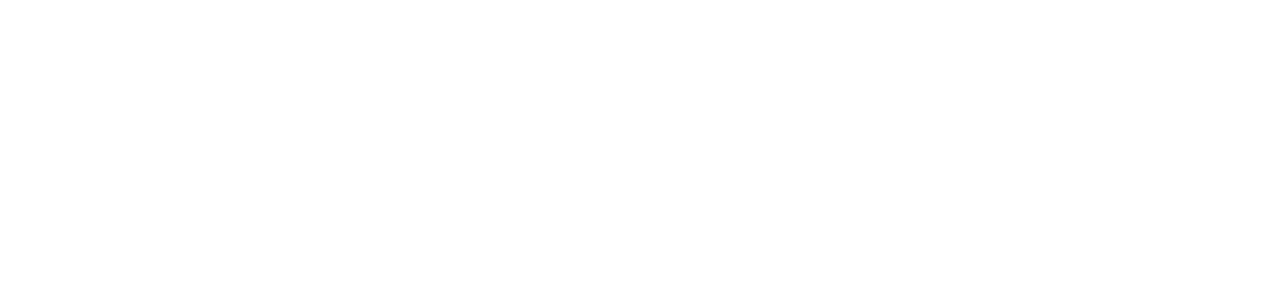
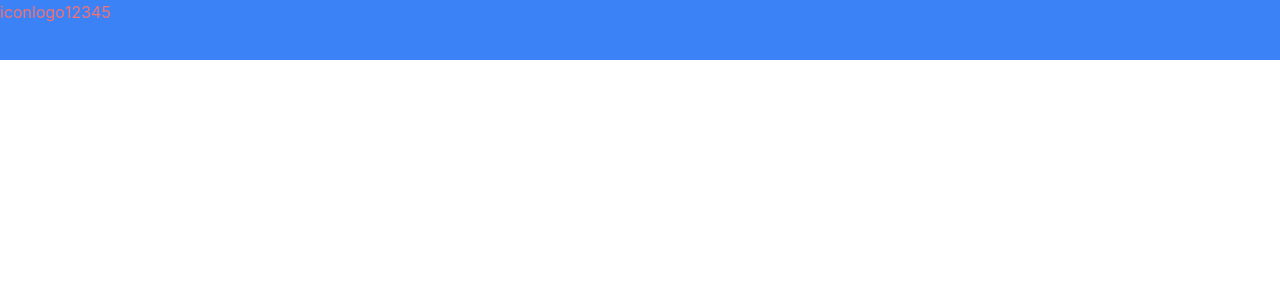
Before and after one commit to mjmnw/Loka, a React (Create React App) app: page / in a window 1280 px wide. Shown: the top 300 px of the page. Built offline with nearby package versions, Linux system fonts and the light colour scheme.

Commit message:
update router

```diff
--- a/src/App.js
+++ b/src/App.js
@@ -8,12 +8,39 @@ import NotFound from "./pages/notFoundPage";
 function App() {
   return (
     <div className="App">
+
+    <div className="">
+    <div className="flex text-red-400 bg-blue-500 h-[60px]">
+      <div className="flex">
+        <div className="flex">
+          <div className="text-red-400">icon</div>
+          <div className="flex">logo</div>
+        </div>
+        <div className="flex">
+          <div className="">1</div>
+          <div className="">2</div>
+          <div className="">3</div>
+          <div className="">4</div>
+          <div className="">5</div>
+        </div>
+      </div>
+    </div>
+    <div>
+      <div>
+        <div></div>
+        <div></div>
+        <div></div>
+      </div>
+    </div>
+  </div>
+
+
       <BrowserRouter>
         <Routes>
-          <Route path="/" element={<homePage />} />
-          <Route path="/signup" element={<singUpPage />} />
-          <Route path="/hotel" element={<hotelPage />} />
-          <Route path="/booking" element={<bookingPage />} />
+          <Route path="/" element={<Home />} />
+          <Route path="/signup" element={<SignUp />} />
+          <Route path="/hotel" element={<Hotel />} />
+          <Route path="/booking" element={<Booking />} />
           <Route path="/*" element={<NotFound />} />
         </Routes>
       </BrowserRouter>
--- a/src/components/Navbar/Navbar.jsx
+++ b/src/components/Navbar/Navbar.jsx
@@ -0,0 +1,9 @@
+export default function Navbar() {
+  return (
+    <>
+      <div className="">
+
+      </div>
+    </>
+  );
+}
--- a/src/pages/homePage/index.jsx
+++ b/src/pages/homePage/index.jsx
@@ -1,3 +1,11 @@
+import Navbar from "../../components/Navbar/Navbar";
+
 export default function Home() {
-
+  return (
+    <>
+      <div>
+        <Navbar />
+      </div>
+    </>
+  );
 }
--- a/src/pages/notFoundPage/index.jsx
+++ b/src/pages/notFoundPage/index.jsx
@@ -1,3 +1,7 @@
 export default function NotFound() {
-
+  return (
+    <>
+    <p>hallo</p>
+    </>
+  )
 }
```
Also changed, not shown: src/index.js (+6 -6 lines), tailwind.config.js (line endings or trailing spaces), 1 other file (tests, documents, lock files or other folders).
